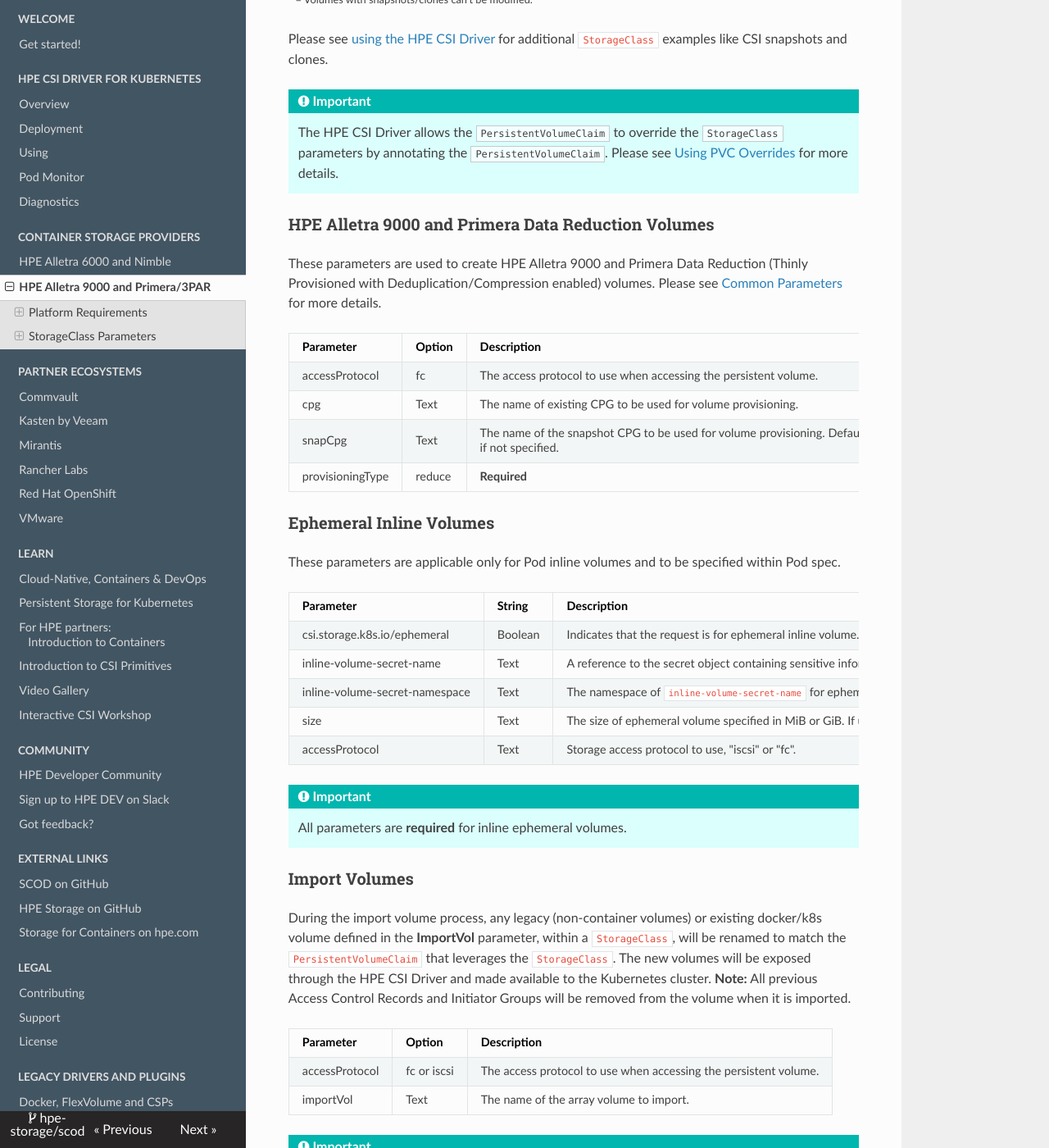
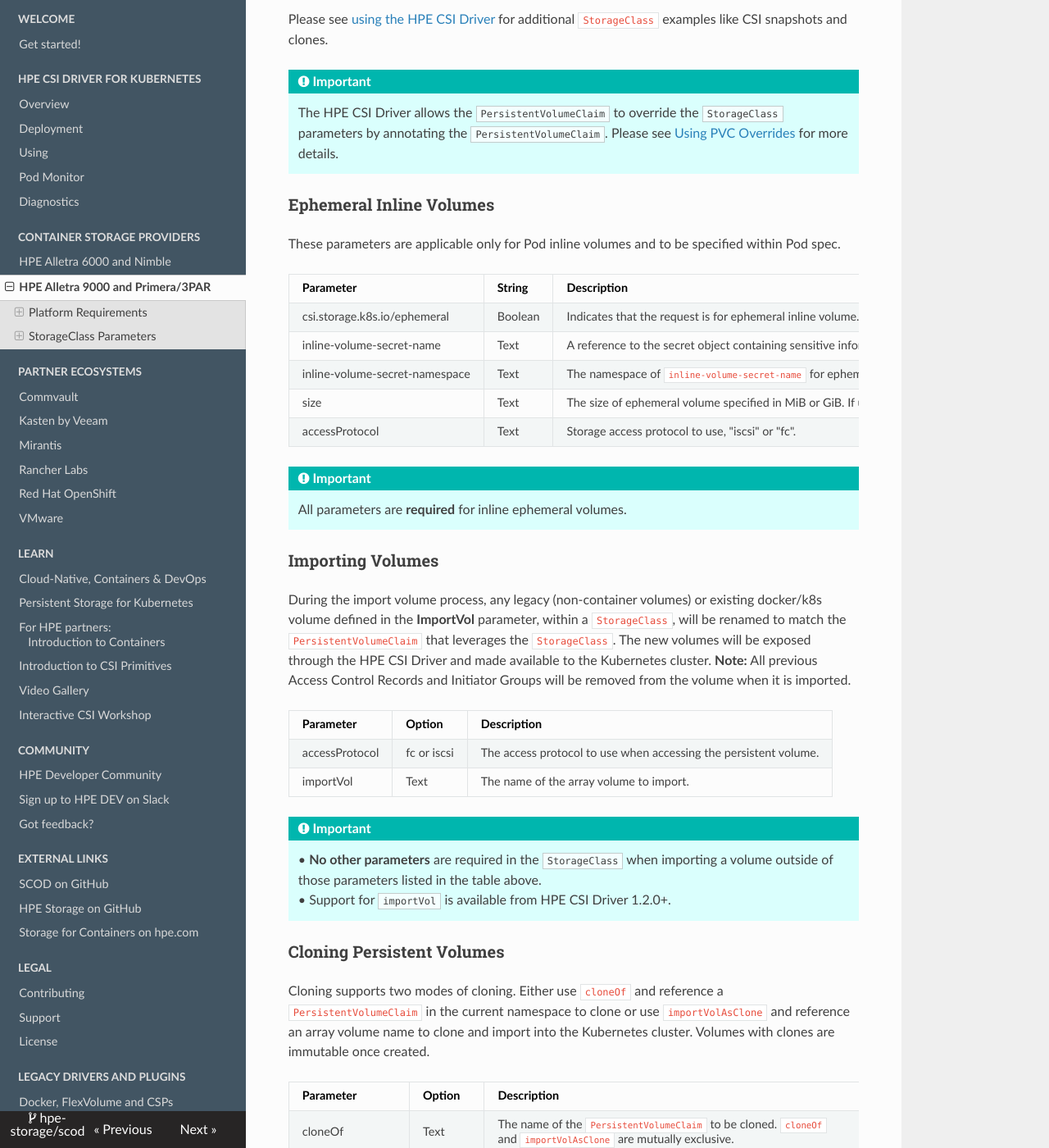
Before and after one commit to hpe-storage/scod, an MkDocs documentation site: the page built from docs/container_storage_provider/hpe_alletra_9000/index.md, in a window 1280 px wide and 1400 px high, scrolled down 2795 px. Shown: the whole window at 82% size. Built offline with MkDocs 1.6.1, drawn with Linux system fonts in a browser that asks for light colours; nearby versions of some CDN libraries; some of the changed text lies outside the part shown.

Commit message:
fixed merge conflicts
Signed-off-by: Chris Snell <snell.chris@gmail.com>

```diff
--- a/docs/container_storage_provider/hpe_alletra_9000/index.md
+++ b/docs/container_storage_provider/hpe_alletra_9000/index.md
@@ -45,7 +45,7 @@
 | provisioningType<sup>1</sup> <br />  | tpvv    | Indicates Thin provisioned volume type. Default: tpvv | **X** | **X** |
 |                                     | full    | Indicates Full provisioned volume type. | **X** |   |
 |                                     | dedup   | Indicates Thin Deduplication volume type. | **X** |   |
-|                                     | reduce  | Indicates Thin Deduplication/Compression volume type. |   | **X** |
+|                                     | reduce  | Indicates Data Reduction volume type. |   | **X** |
 | importVol   | Text      | Name of the volume to import. | **X** | **X** |
 | importVolAsClone  | Text      | Name of the volume to clone and import. | **X** | **X** |
 | cloneOf<sup>2</sup>  | Text      | Name of the `PersistentVolumeClaim` to clone. | **X** | **X** |
@@ -68,17 +68,6 @@
 !!! Important
     The HPE CSI Driver allows the `PersistentVolumeClaim` to override the `StorageClass` parameters by annotating the `PersistentVolumeClaim`. Please see [Using PVC Overrides](../../csi_driver/using.md#using_pvc_overrides) for more details.
 
-### HPE Alletra 9000 and Primera Data Reduction Volumes
-
-These parameters are used to create HPE Alletra 9000 and Primera Data Reduction (Thinly Provisioned with Deduplication/Compression enabled) volumes. Please see [Common Parameters](#common_parameters_for_provisioning) for more details.
-
-| Parameter        | Option | Description |
-| ---------------- | ------ | ----------- |
-| accessProtocol   | fc     | The access protocol to use when accessing the persistent volume. |
-| cpg              | Text   | The name of existing CPG to be used for volume provisioning. |
-| snapCpg          | Text   | The name of the snapshot CPG to be used for volume provisioning. Defaults to value of `cpg` if not specified. |
-| provisioningType | reduce | **Required** |
-
 ### Ephemeral Inline Volumes
 
 These parameters are applicable only for Pod inline volumes and to be specified within Pod spec.
@@ -94,7 +83,7 @@
 !!! important
     All parameters are **required** for inline ephemeral volumes.
 
-### Import Volumes
+### Importing Volumes
 
 During the import volume process, any legacy (non-container volumes) or existing docker/k8s volume defined in the **ImportVol** parameter, within a `StorageClass`, will be renamed to match the `PersistentVolumeClaim` that leverages the `StorageClass`. The new volumes will be exposed through the HPE CSI Driver and made available to the Kubernetes cluster. **Note:** All previous Access Control Records and Initiator Groups will be removed from the volume when it is imported.
 
@@ -200,7 +189,7 @@
 | --------- | ------  | ----------- |
 | read_only | Boolean | Indicates if the snapshot is writable on the array. |
 
-### Import Snapshot
+### Importing a Snapshot
 
 During the import snapshot process, any legacy (non-container snapshot) or an existing docker/k8s snapshot defined in the **ImportVol** parameter, within a `VolumeSnapshotClass`, will be renamed with the prefix "snapshot-". The new snapshot will be exposed through the HPE CSI Driver and made available to the Kubernetes cluster. **Note:** All previous Access Control Records and Initiator Groups will be removed from the snapshot when it is imported.
 
```
Also changed, not shown: other parts of docs/container_storage_provider/hpe_alletra_9000/index.md (+5 -5 lines).
